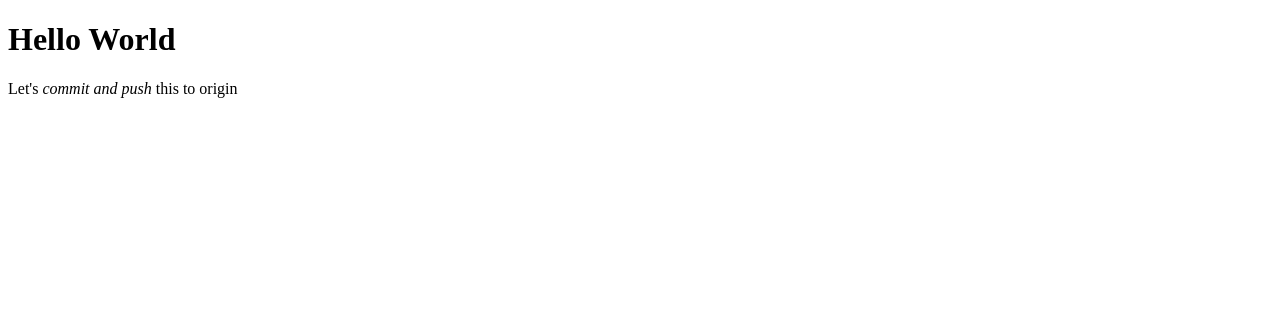
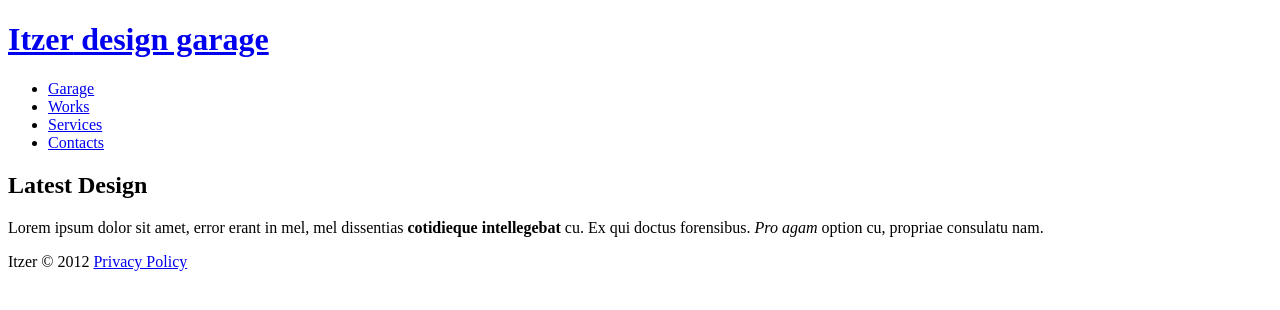
Before and after one commit to djisback/wsd_project, a plain HTML site: page index.html in a window 1280 px wide. Drawn offline with Linux system fonts and the light colour scheme.

Commit message:
UPdated for week 1 project

```diff
--- /dev/null
+++ b/css/style.css
@@ -0,0 +1,2 @@
+just a place holder for now.
+More to come.
--- a/index.html
+++ b/index.html
@@ -1,12 +1,43 @@
 <!DOCTYPE html>
-<html lang"en">
+<html lang="en">
 <head>
-<meta chartset="utf-8">
-<title>My New website</title>
-<link rel="stylesheet"type="text/css" href="css/main.css" />
+<meta charset="utf-8"/>
+<title>Daniel Willitzer | Web Developer and Designer</title>
+<link rel="stylesheet" href="css/style.css" type="text/css" media="all"/>
 </head>
 <body>
-<h1>Hello World</h1>
-<p>Let's <em>commit and push</em> this to origin</p>
+<div id="page1">
+	<!-- header -->
+	<header>
+           <h1><a href="index.html"><span>Itzer</span> design garage</a></h1>
+         </header>
+         <div id="menu">
+         <!-- menu -->
+         <section id="menu_list">
+         	<article>
+         	<ul class="menu">
+         	<li class="1"><a href="index_1.html">Garage</a></li>
+         	<li class="2"><a href="index_2.html">Works</a></li>
+         	<li class="3"><a href="index_3.html">Services</a></li>
+         	<li class="4"><a href="index_4.html">Contacts</a></li>
+         	</ul>
+         	</article>
+         </section>
+         </div>
+         <!-- //menu -->
+
+         <!-- conect -->
+         <div id="main">
+         	<h2>Latest Design</h2>
+
+         	<p>Lorem ipsum dolor sit amet, error erant in mel, mel dissentias <strong>cotidieque intellegebat</strong> cu. Ex qui doctus forensibus. <em>Pro agam</em> option cu, propriae consulatu nam.</p>
+         </div>
+         <!-- footer -->
+         <footer>
+         	<div class="inside">
+         <p>Itzer &copy; 2012 <a href="privacy.html">Privacy Policy</a><br></p>
+         	</div>
+         </footer>
+</div>
 </body>
 </html>
```
Also changed, not shown: index_1.html (added, +11 -0 lines), index_2.html (added, +11 -0 lines), index_3.html (added, +11 -0 lines), index_4.html (added, +11 -0 lines), privacy.html (added, +11 -0 lines), images/dj.jpg, images/logo1.jpg, images/logo2.jpg, images/logo3.jpg, images/services.jpg (added), images/social.jpg (added), images/web1.jpg, images/web2.jpg, 1 other file.
